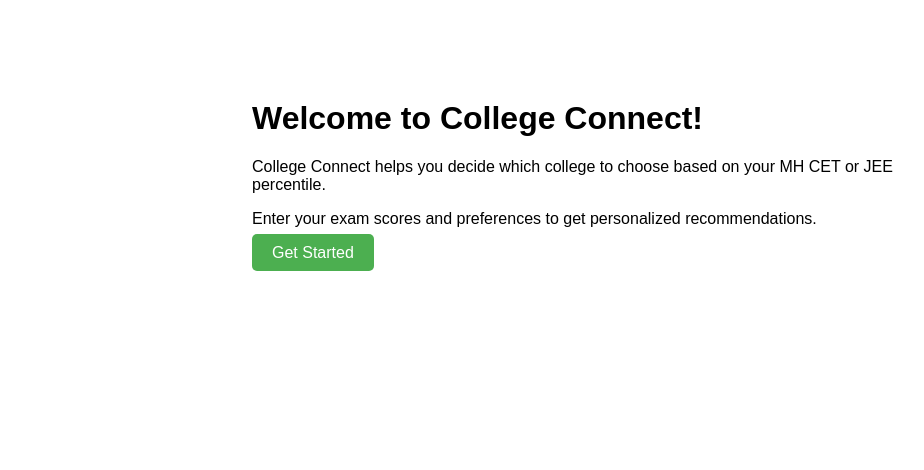
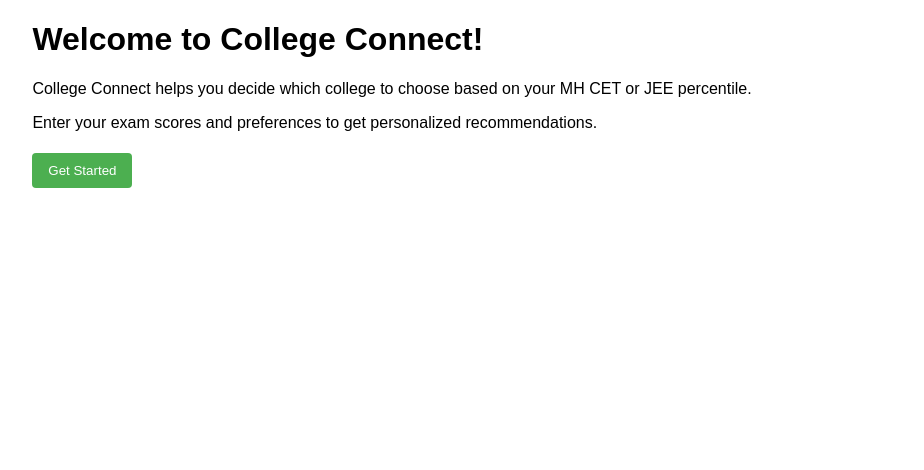
Before and after one commit to gauthamnnair/College-Connect, a Flask app: page / in a window 1280 px wide. Shown: the part 46-516 px from the top of the page, without its empty margins (248-1172 px from the left). Run offline with Flask 3, Linux system fonts and the light colour scheme.

Commit message:
Fixed Paths to different Pages

```diff
--- a/app.py
+++ b/app.py
@@ -1,4 +1,4 @@
-from flask import Flask, render_template, request, redirect, url_for, make_response
+from flask import Flask, render_template, request, redirect
 import sqlite3
 
 app = Flask(__name__)
@@ -61,7 +61,7 @@ def signup():
         c.execute("INSERT INTO users (email, username, password) VALUES (?, ?, ?)", (email, username, password))
 
     # Redirect to login page after successful signup
-    return redirect(url_for('login_form'))
+    return redirect('/login')
 
 # Render the login page
 @app.route('/login', methods=['GET'])
@@ -86,7 +86,7 @@ def login():
         return redirect('/form')
     else:
         # Redirect back to login page with an error message
-        return redirect(url_for('login_form'))
+        return redirect('/login')
 
 # Route for the index page with username
 @app.route('/index/<username>')
--- a/templates/index.html
+++ b/templates/index.html
@@ -4,29 +4,7 @@
     <meta charset="UTF-8">
     <meta name="viewport" content="width=device-width, initial-scale=1.0">
     <title>{% block title %}Welcome{% endblock %}</title>
-    <link rel="stylesheet" href="{{ url_for('static', filename='styles.css') }}">
-    <style>
-        .content {
-            margin: 100px; /* Shift content down by 100px */
-            text-align: left;
-            padding-left: 400px;
-        }
-        input[type="submit"],
-        .get-started-btn {
-            background-color: #4CAF50;
-            color: white;
-            border: none;
-            cursor: pointer;
-            padding: 10px 20px;
-            border-radius: 5px;
-            text-decoration: none;
-        }
-
-        .get-started-btn:hover {
-            background-color: #45a049;
-        }
-
-    </style>
+    <link rel="stylesheet" href="static\styles.css">
 </head>
 <body>
 
@@ -41,13 +19,15 @@
 </nav>
 
 <!-- Content area -->
-<div class="content">
+<div style="text-align: left; margin: 0 auto; width: fit-content;">
     {% block content %}
         <h1>Welcome to College Connect!</h1>
         <p>College Connect helps you decide which college to choose based on your MH CET or JEE percentile.</p>
         <p>Enter your exam scores and preferences to get personalized recommendations.</p>
-        <a href="/form" class="get-started-btn">Get Started</a>
-        <!-- You can add more content here, such as a form to input scores -->
+        <a href="/form">
+            <input type="submit" value="Get Started" style="width:100px;">
+        </a>
+
     {% endblock %}
 </div>
 
--- a/templates/login.html
+++ b/templates/login.html
@@ -4,7 +4,7 @@
     <meta charset="UTF-8">
     <meta name="viewport" content="width=device-width, initial-scale=1.0">
     <title>Login</title>
-    <link rel="stylesheet" href="{{ url_for('static', filename='styles.css') }}">
+    <link rel="stylesheet" href="static\styles.css">
 </head>
 <body>
 
--- a/templates/result.html
+++ b/templates/result.html
@@ -3,7 +3,7 @@
 <head>
     <meta charset="UTF-8">
     <meta name="viewport" content="width=device-width, initial-scale=1.0">
-    <link rel="stylesheet" href="{{ url_for('static', filename='styles.css') }}">
+    <link rel="stylesheet" href="static\styles.css">
     <title>Search Results</title>
     <style>
         .container {
--- a/templates/signup.html
+++ b/templates/signup.html
@@ -4,7 +4,7 @@
     <meta charset="UTF-8">
     <meta name="viewport" content="width=device-width, initial-scale=1.0">
     <title>Sign Up</title>
-    <link rel="stylesheet" href="{{ url_for('static', filename='styles.css') }}">
+    <link rel="stylesheet" href="static\styles.css">
 </head>
 <body>
     <div class="container">
```
